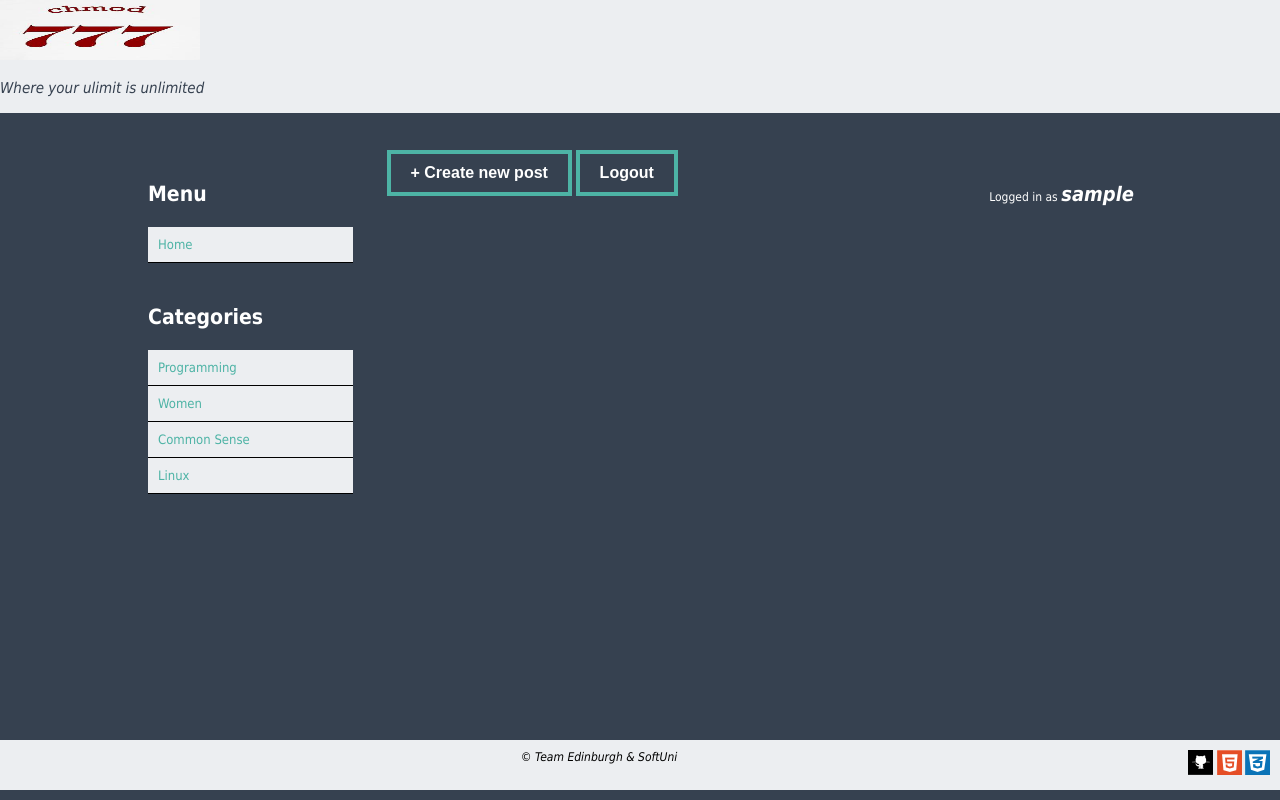
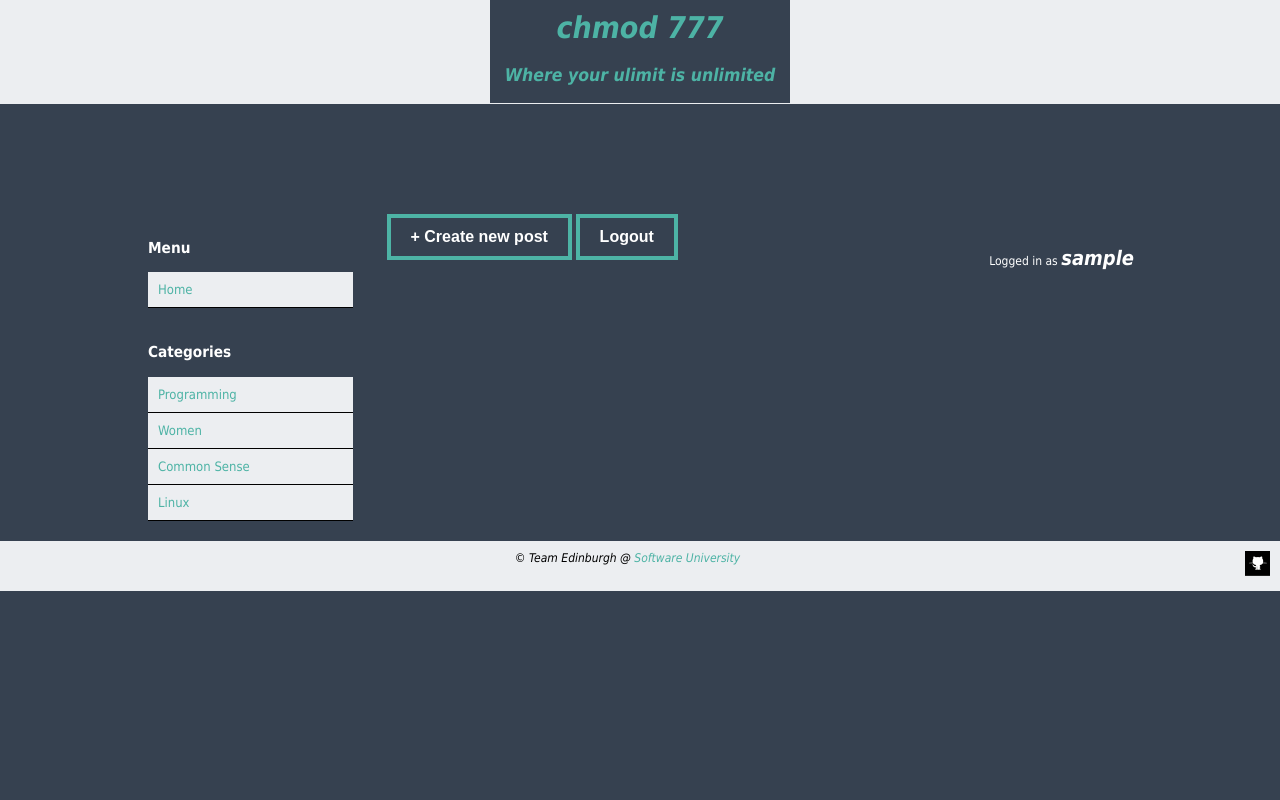
Before and after one commit to VasilJivkov/PHP-Basics-Teamwork-Project-Team-Edinburgh, a PHP site: page / in a window 1280 px wide. Run offline with PHP 8.4, Linux system fonts and the light colour scheme; the visitor is signed in with stand-in values (Sample User, id 1); data comes from the database, SQL or seed files in the repository; data that the repository does not hold is empty.

Commit message:
made the html more semantic and added a header to every page. Changed some styles

```diff
--- a/config/config.php
+++ b/config/config.php
@@ -3,7 +3,7 @@
 error_reporting( E_ALL );
 
 define( 'DB_USER', 'root' );
-define( 'DB_PASS', 'dragoman' );
+define( 'DB_PASS', '' );
 define( 'DB_NAME', 'forum' );
 define( 'DB_HOST', 'localhost' );
 
--- a/css/styles.css
+++ b/css/styles.css
@@ -19,6 +19,14 @@ a {
     border: 2px solid #364150;
     border-radius: 10px;
     padding: 10px;
+}
+
+h2 {
+    margin-top: 0;
+}
+
+header {
+    margin-top: -20px;
 }
 
 button {
@@ -253,7 +261,7 @@ input[type="submit"] {
 
 
 
-/*footer by nikola*/
+/*footer by nikola */
 footer div {
 	float: right;
 }
@@ -267,7 +275,6 @@ footer div img:hover {
 	border: 1px solid white;
 }
 footer {
-	position: fixed;
 	bottom: 10px;
 	left: 0;
 	right: 0;
@@ -280,20 +287,25 @@ footer {
 	left: 0;
 	right: 0;
 	background-color: #ECEEF1;
-	height: 40px;
 	text-align: left;
 	color: #364150;
 	font-size: 15px;
 	font-style: italic;
 }
-#mainHeader img {
-height: 60px;
-width: 200px;
-}
+
 #mainHeader div{
-	top: 10px;
-	left: 0;
-	right: 0;
+    text-align: center;
 	background-color: #ECEEF1;
 	padding-bottom: 1px;
 }
+
+#mainHeader h1 {
+    padding-top: 10px;
+}
+
+#innerHeaderDiv {
+    display: inline-block;
+    background: #364150;
+    width: 300px;
+    cursor: pointer;
+}
--- a/index.php
+++ b/index.php
@@ -16,15 +16,17 @@ require_once 'config/config.php';
 <!-- add header -->
 <header id="mainHeader">
     <div>
-    <img src="./pics/777.jpg" alt="">
-    <p>Where your ulimit is unlimited</p>
+        <a href="index.php" id="innerHeaderDiv">
+            <h1>chmod 777</h1>
+            <h3>Where your ulimit is unlimited</h3>
+        </a>
     </div>
 </header>
 <!-- end add header -->
 <div id="main-container">
     <div id="left">
         <section>
-            <header><h3>Menu</h3></header>
+            <div class="menu"><h3>Menu</h3></div>
             <ul>
                 <li>
                     <a href="index.php">Home</a>
@@ -32,7 +34,7 @@ require_once 'config/config.php';
             </ul>
         </section>
         <section>
-            <header><h3>Categories</h3></header>
+            <div class="menu"><h3>Categories</h3></div>
             <ul>
                 <li>
                     <?php
@@ -81,7 +83,7 @@ require_once 'config/config.php';
         foreach ($result as $post) { ?>
 
             <article>
-                <header><a href="./post.php?post=<?php echo $post->post_id ?>"><?php echo $post->heading ?></a></header>
+                <h2><a href="./post.php?post=<?php echo $post->post_id ?>"><?php echo $post->heading ?></a></h2>
                 <em>posted by <?php echo $post->author ?> on <?php echo $post->date ?> in
                     <a href="<?php echo 'index.php?category=' . $post->category ?>"><?php echo $post->category ?></a></em>
             </article>
@@ -90,16 +92,14 @@ require_once 'config/config.php';
         }
         ?>
     </div>
+</div>
 <footer>
-        <em>&copy; Team Edinburgh & SoftUni</em>
+	<em>&copy; Team Edinburgh @ <a href="https://softuni.bg">Software University</a></em>
 	<div id="badges">
 		 <a href="https://github.com/mihayloff/PHP-Basics-Teamwork-Project-Team-Edinburgh" title="Team GitHub">
 			<img src="./pics/GitHub.png" alt="">
 		 </a>
-               <img src="./pics/HTML5.png" alt="">
-               <img src="./pics/CSS3.png" alt="">
 	</div>
 </footer>
-</div>
 </body>
 </html>
```
Also changed, not shown: loginPage.php (+9 -2 lines), newPost.php (+18 -5 lines), post.php (+19 -2 lines), pics/777.jpg (deleted), pics/CSS3.png (deleted), pics/HTML5.png (deleted), pics/RSS.png (deleted). Lines whose indentation alone changed are shown as unchanged.
